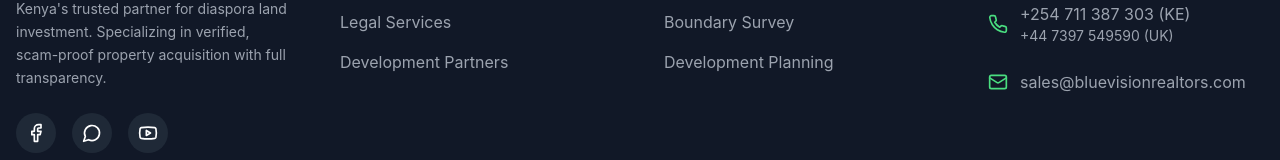
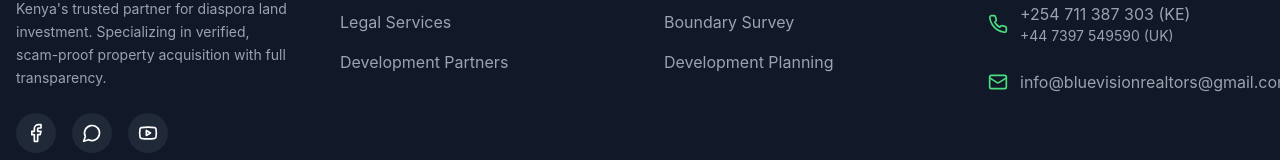
Before and after one commit to 101feliki/real-estate-pro, a React (Vite) app: page / in a window 1280 px wide. Shown: the part 4162-4322 px from the top of the page. Built offline with nearby package versions, Linux system fonts and the light colour scheme.

Commit message:
changes on the email

```diff
--- a/src/pages/ContactPage.tsx
+++ b/src/pages/ContactPage.tsx
@@ -580,8 +580,8 @@
                 </li>
                 <li className="flex items-center">
                   <Mail className="w-5 h-5 text-green-400 mr-3 flex-shrink-0" />
-                  <a href="mailto:sales@bluevisionrealtors.com" className="text-gray-400 hover:text-white transition-colors">
-                    sales@bluevisionrealtors.com
+                  <a href="mailto:info@bluevisionrealtors@gmail.com" className="text-gray-400 hover:text-white transition-colors">
+                    info@bluevisionrealtors@gmail.com
                   </a>
                 </li>
               </ul>
--- a/src/pages/HomePage.tsx
+++ b/src/pages/HomePage.tsx
@@ -468,8 +468,8 @@
                 </li>
                 <li className="flex items-center">
                   <Mail className="w-5 h-5 text-green-400 mr-3 flex-shrink-0" />
-                  <a href="mailto:sales@bluevisionrealtors.com" className="text-gray-400 hover:text-white transition-colors">
-                    sales@bluevisionrealtors.com
+                  <a href="mailto:info@bluevisionrealtors@gmail.com" className="text-gray-400 hover:text-white transition-colors">
+                    info@bluevisionrealtors@gmail.com
                   </a>
                 </li>
               </ul>
--- a/src/pages/ServicesPage.tsx
+++ b/src/pages/ServicesPage.tsx
@@ -638,8 +638,8 @@
                 </li>
                 <li className="flex items-center">
                   <Mail className="w-5 h-5 text-green-400 mr-3 flex-shrink-0" />
-                  <a href="mailto:sales@bluevisionrealtors.com" className="text-gray-400 hover:text-white transition-colors">
-                    sales@bluevisionrealtors.com
+                  <a href="mailto:info@bluevisionrealtors@gmail.com" className="text-gray-400 hover:text-white transition-colors">
+                    info@bluevisionrealtors@gmail.com
                   </a>
                 </li>
               </ul>
```
Also changed, not shown: mailmap.txt (added).
